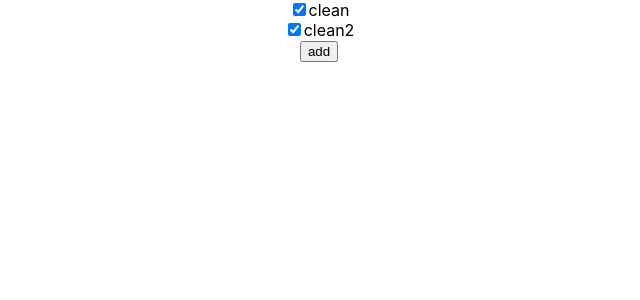
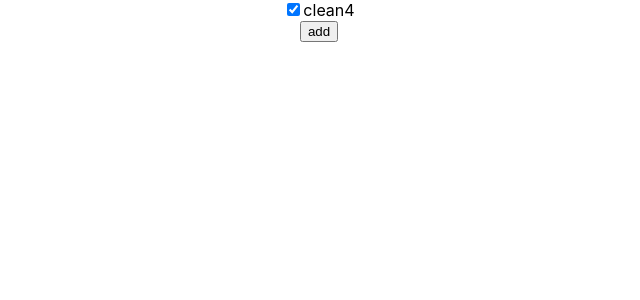
Before and after one commit to tatakulik/template, a React (Create React App) app: page / in a window 1280 px wide. Shown: the top 300 px of the page, without its empty margins (321-961 px from the left). Built offline with nearby package versions, Linux system fonts and the light colour scheme; the HTML template or start-up script is replaced by a standard one.

Commit message:
сделана кнопка ADD с добавлением/копированием поля

```diff
--- a/src/Addtodo.js
+++ b/src/Addtodo.js
@@ -2,34 +2,17 @@
 
 import React, { Component } from 'react';
 import './Addtodo.css';
-import Todo from './Todo';
-import Todolist from './Todolist';
+// import Todo from './Todo';
+// import Todolist from './Todolist';
 
-type PropsType = {
-  isButton: boolean,
-  list: Array<{ checked: boolean, task: string }>,
-  onСlick: {task: string} => void };
-type StateType = {isButton: boolean};
-
-function isButton(props) {
-  return (
-    <button styleName="button" onClick={props.onClick}/>
-      add
-    </button>
-  );
-}
-
-//   constructor(props) {
-//     super(props);
-//     this.state = { isButton: true };
-//   }
+type PropsType = {onClick: (task: string) => void};
 
 class Addtodo extends Component<PropsType> {
   render() {
     return (
-      <div className="Addtodo">
-        {isButton}
-      </div>
+      <button type="button" className="button" onClick={() => this.props.onClick("clean2")}>
+        add
+      </button>
     );
   }
 }
--- a/src/App.js
+++ b/src/App.js
@@ -3,16 +3,27 @@
 import React, { Component } from 'react';
 import './App.css';
 import Todolist from './Todolist';
-import Addtododo from './Addtododo';
+import Addtodo from './Addtodo';
 
 type PropsType = {};
+type StateType = {list: Array<{ checked: boolean, task: string }>};
 
-class App extends Component<PropsType> {
+class App extends Component<PropsType, StateType> {
+  constructor(props: PropsType) {
+    super(props);
+    this.state = { list: [{ checked: true, task: "clean4" }] };
+  }
+
+  addtodo(todo: string) {
+    const newList = [...this.state.list, { checked: true, task: todo }];
+    this.setState({ list: newList });
+  }
+
   render() {
     return (
       <div className="App">
-        <Todolist list={[{ checked: true, task: "clean" }, { checked: true, task: "clean2" }]} />
-        <Addtododo onClick={() => this.onClick("clean2")} />
+        <Todolist list={this.state.list} />
+        <Addtodo onClick={task => this.addtodo(task)} />
       </div>
     );
   }
--- a/src/Todo.js
+++ b/src/Todo.js
@@ -9,7 +9,7 @@ class Todo extends Component<PropsType> {
   render() {
     return (
       <div className="Todo">
-        <input type="checkbox" checked />
+        <input type="checkbox" checked readOnly />
         {this.props.task}
       </div>
     );
--- a/src/Todolist.js
+++ b/src/Todolist.js
@@ -4,7 +4,11 @@ import React, { Component } from 'react';
 import './Todolist.css';
 import Todo from './Todo';
 
-type PropsType = { list: Array<{ checked: boolean, task: string }>, onСlick: {task: string} => void };
+type PropsType = {
+  list: Array<{ checked: boolean, task: string }>,
+// onСlick: {task: string} => void
+};
+
 
 class Todolist extends Component<PropsType> {
   render() {
```
